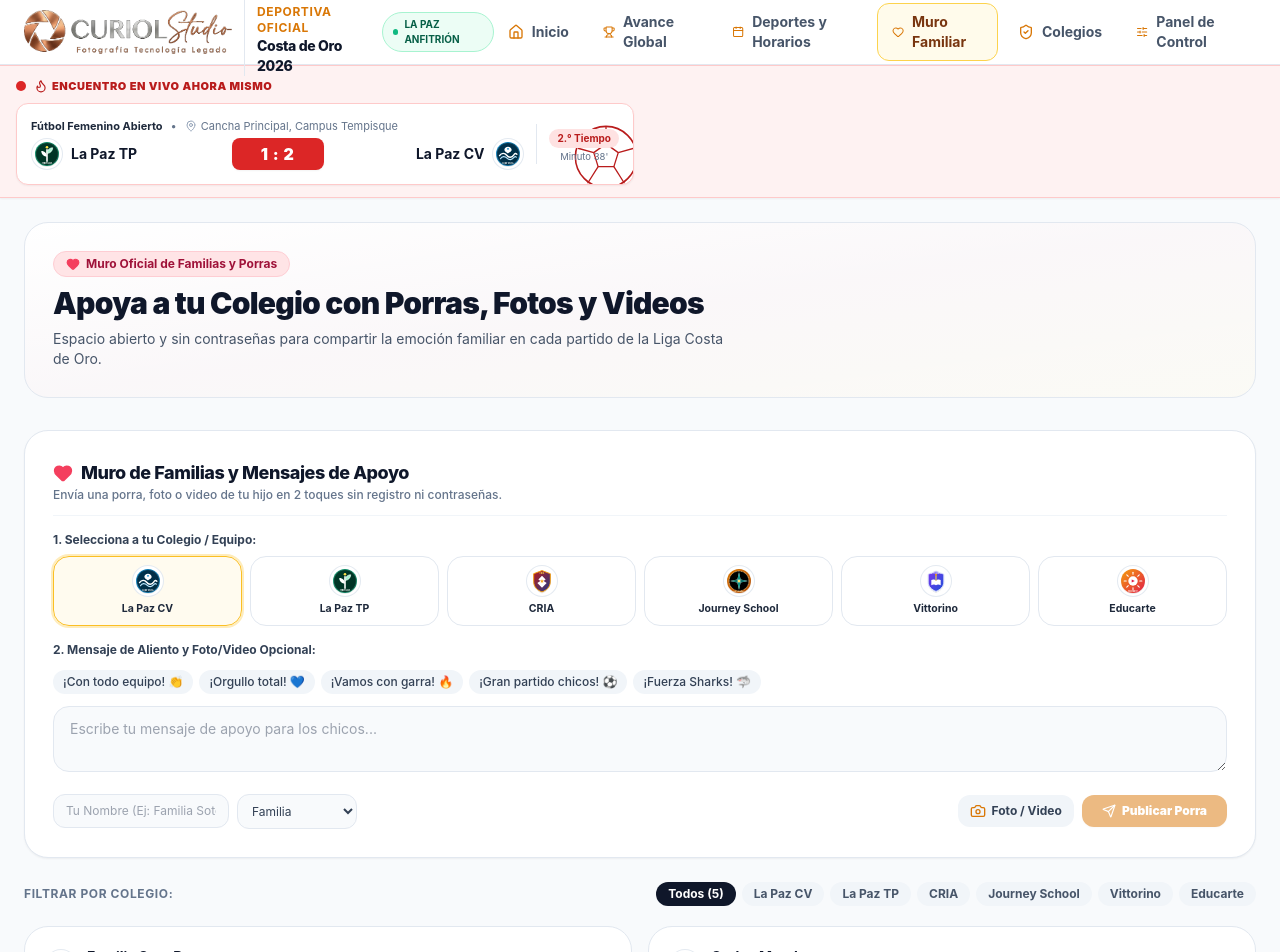
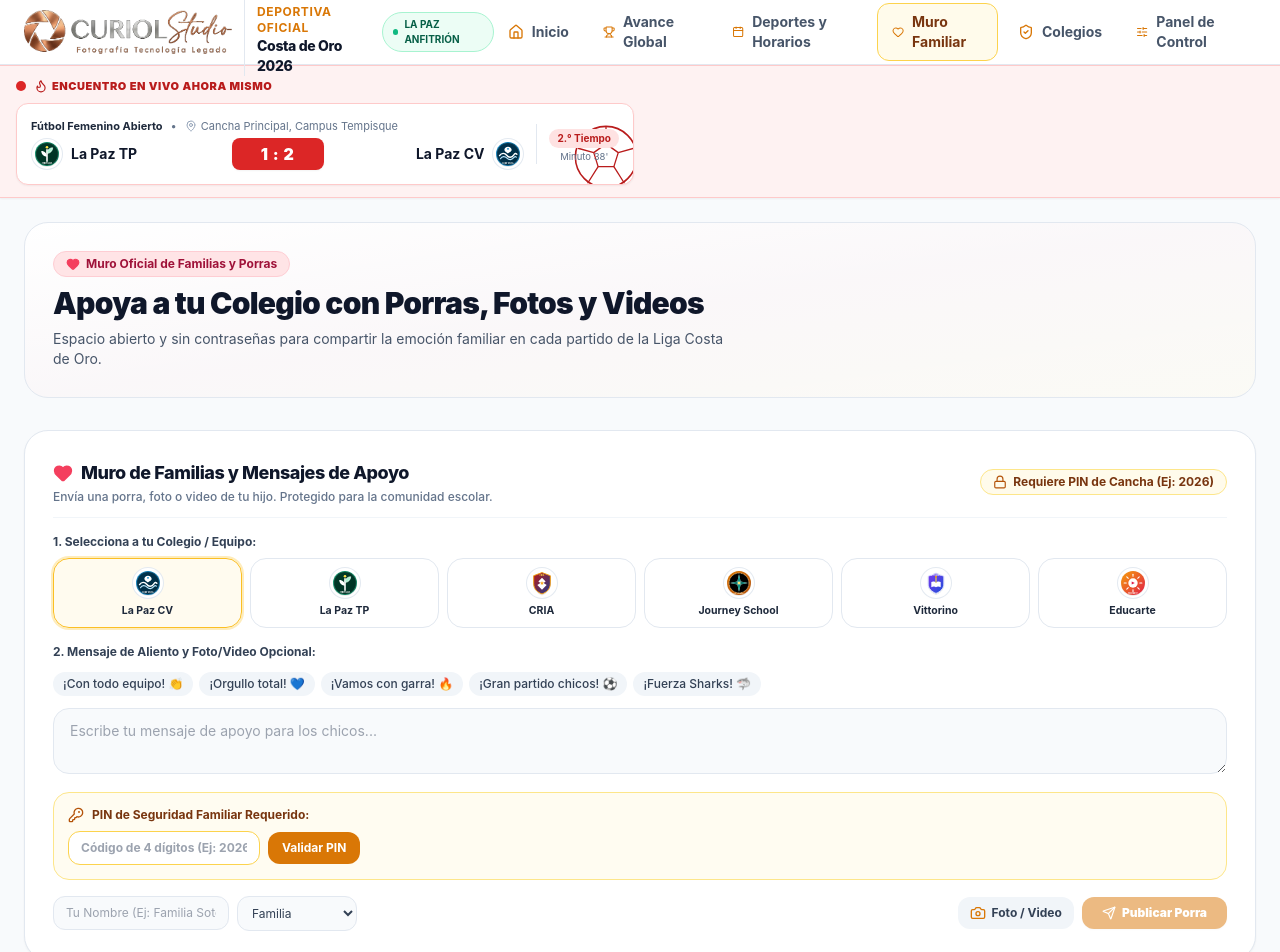
Before and after one commit to albustor/LD_costadeoro, a Next.js app: page /mural in a window 1280 px wide. Shown: the top 952 px of the page. Built offline with nearby package versions, Linux system fonts and the light colour scheme.

Commit message:
feat(security): implement family PIN quick-pass security, QR auto-validation, and user manual documentation

```diff
--- a/src/components/family/FamilyCheerWall.tsx
+++ b/src/components/family/FamilyCheerWall.tsx
@@ -16,8 +16,24 @@
   Flame,
   Share2,
   ThumbsUp,
-  Smile
+  Smile,
+  Lock,
+  KeyRound,
+  ShieldCheck,
+  AlertCircle
 } from 'lucide-react';
+
+const VALID_PINS: Record<string, string | 'all'> = {
+  '2026': 'all',
+  'PAZ2026': 'all',
+  'COSTA2026': 'all',
+  '1001': 'la-paz-cabo-velas',
+  '1002': 'la-paz-tempisque',
+  '2001': 'cria',
+  '3001': 'journey-school',
+  '4001': 'vittorino',
+  '5001': 'educarte',
+};
 
 const INITIAL_FAMILY_POSTS: FamilyPost[] = [
   {
@@ -104,6 +120,11 @@
   const [posts, setPosts] = useState<FamilyPost[]>(INITIAL_FAMILY_POSTS);
   const [selectedSchoolFilter, setSelectedSchoolFilter] = useState<string>('all');
 
+  // PIN de Seguridad y Verificación Familiar
+  const [isPinVerified, setIsPinVerified] = useState<boolean>(false);
+  const [enteredPin, setEnteredPin] = useState<string>('');
+  const [pinError, setPinError] = useState<string | null>(null);
+
   // Formulario de apoyo en 2 toques
   const [selectedSchoolId, setSelectedSchoolId] = useState<string>(schools[0]?.id || 'la-paz-cabo-velas');
   const [authorName, setAuthorName] = useState<string>('');
@@ -115,6 +136,47 @@
   const [isPosting, setIsPosting] = useState<boolean>(false);
   const [showSuccessBadge, setShowSuccessBadge] = useState<boolean>(false);
 
+  // Verificar si ya tiene PIN en localStorage o en la URL (?pass=2026 o ?pin=2026)
+  useEffect(() => {
+    if (typeof window !== 'undefined') {
+      const stored = localStorage.getItem('costa_de_oro_family_pin_verified');
+      if (stored === 'true') {
+        setIsPinVerified(true);
+        return;
+      }
+
+      // Comprobar parámetros de URL para acceso por QR
+      const params = new URLSearchParams(window.location.search);
+      const urlPin = params.get('pass') || params.get('pin') || params.get('code');
+      if (urlPin && VALID_PINS[urlPin.toUpperCase()]) {
+        setIsPinVerified(true);
+        localStorage.setItem('costa_de_oro_family_pin_verified', 'true');
+        const matchedSchool = VALID_PINS[urlPin.toUpperCase()];
+        if (matchedSchool && matchedSchool !== 'all') {
+          setSelectedSchoolId(matchedSchool);
+        }
+      }
+    }
+  }, []);
+
+  // Validar PIN ingresado
+  const handleValidatePin = (pinToTest: string) => {
+    const cleanPin = pinToTest.trim().toUpperCase();
+    if (VALID_PINS[cleanPin]) {
+      setIsPinVerified(true);
+      setPinError(null);
+      if (typeof window !== 'undefined') {
+        localStorage.setItem('costa_de_oro_family_pin_verified', 'true');
+      }
+      const matchedSchool = VALID_PINS[cleanPin];
+      if (matchedSchool && matchedSchool !== 'all') {
+        setSelectedSchoolId(matchedSchool);
+      }
+    } else {
+      setPinError('PIN no reconocido. Ingresa el código de 4 dígitos oficial (ej: 2026).');
+    }
+  };
+
   // Reacciones locales
   const handleReaction = (postId: string, type: 'like' | 'applause' | 'feature') => {
     setPosts((prev) =>
@@ -123,7 +185,6 @@
           const updatedLikes = type === 'like' ? p.likesCount + 1 : p.likesCount;
           const updatedApplause = type === 'applause' ? p.applauseCount + 1 : p.applauseCount;
           const updatedVotes = type === 'feature' ? p.featuredVotes + 1 : p.featuredVotes;
-          // Auto-promover a destacado si supera umbral
           const isFeatured = updatedLikes + updatedApplause >= 35 || updatedVotes >= 8 || p.isFeatured;
           return {
             ...p,
@@ -156,6 +217,13 @@
   // Enviar mensaje / foto
   const handleSubmitPost = (e: React.FormEvent) => {
     e.preventDefault();
+
+    // Si aún no está verificado el PIN
+    if (!isPinVerified) {
+      handleValidatePin(enteredPin);
+      return;
+    }
+
     if (!message.trim() && !mediaPreview) return;
 
     setIsPosting(true);
@@ -259,19 +327,34 @@
         </div>
       )}
 
-      {/* ✍️ FORMULARIO DE APOYO EN 2 TOQUES (CERO LOGIN) */}
+      {/* ✍️ FORMULARIO DE APOYO CON SEGURIDAD PIN (CERO FRICCIÓN / 2 TOQUES) */}
       {!featuredOnly && (
         <div className="bg-white rounded-3xl border border-slate-200 p-5 sm:p-7 shadow-sm space-y-4">
-          <div className="flex items-center justify-between border-b border-slate-100 pb-3">
+          <div className="flex flex-col sm:flex-row sm:items-center justify-between gap-2 border-b border-slate-100 pb-3">
             <div>
-              <h3 className="text-base sm:text-lg font-extrabold text-slate-900 tracking-tight flex items-center gap-2">
+              <div className="flex items-center gap-2">
                 <Heart className="w-5 h-5 text-rose-500 fill-rose-500" />
-                <span>Muro de Familias y Mensajes de Apoyo</span>
-              </h3>
-              <p className="text-xs text-slate-500 font-medium">
-                Envía una porra, foto o video de tu hijo en 2 toques sin registro ni contraseñas.
+                <h3 className="text-base sm:text-lg font-extrabold text-slate-900 tracking-tight">
+                  Muro de Familias y Mensajes de Apoyo
+                </h3>
+              </div>
+              <p className="text-xs text-slate-500 font-medium mt-0.5">
+                Envía una porra, foto o video de tu hijo. Protegido para la comunidad escolar.
               </p>
             </div>
+
+            {/* Badge de Seguridad / Estado de PIN */}
+            {isPinVerified ? (
+              <span className="inline-flex items-center gap-1.5 px-3 py-1 rounded-full bg-emerald-50 text-emerald-800 text-xs font-bold border border-emerald-200">
+                <ShieldCheck className="w-4 h-4 text-emerald-600" />
+                <span>PIN de Familia Verificado</span>
+              </span>
+            ) : (
+              <span className="inline-flex items-center gap-1.5 px-3 py-1 rounded-full bg-amber-50 text-amber-900 text-xs font-bold border border-amber-200">
+                <Lock className="w-3.5 h-3.5 text-amber-700" />
+                <span>Requiere PIN de Cancha (Ej: 2026)</span>
+              </span>
+            )}
 
             {showSuccessBadge && (
               <span className="inline-flex items-center gap-1 px-3 py-1 rounded-full bg-emerald-100 text-emerald-800 font-bold text-xs animate-bounce border border-emerald-300">
@@ -368,6 +451,41 @@
                   >
                     Eliminar
                   </button>
+                </div>
+              )}
+
+              {/* Fila de PIN de Seguridad si no está verificado */}
+              {!isPinVerified && (
+                <div className="p-3.5 bg-amber-50/70 border border-amber-200 rounded-2xl space-y-2">
+                  <div className="flex items-center gap-2 text-amber-900 text-xs font-bold">
+                    <KeyRound className="w-4 h-4 text-amber-700" />
+                    <span>PIN de Seguridad Familiar Requerido:</span>
+                  </div>
+                  <div className="flex items-center gap-2">
+                    <input
+                      type="text"
+                      placeholder="Código de 4 dígitos (Ej: 2026)"
+                      value={enteredPin}
+                      onChange={(e) => {
+                        setEnteredPin(e.target.value);
+                        setPinError(null);
+                      }}
+                      className="px-3 py-2 bg-white border border-amber-300 rounded-xl text-xs font-mono font-bold text-slate-900 w-48 focus:outline-hidden focus:ring-2 focus:ring-amber-500"
+                    />
+                    <button
+                      type="button"
+                      onClick={() => handleValidatePin(enteredPin)}
+                      className="px-3.5 py-2 rounded-xl bg-amber-600 hover:bg-amber-700 text-white text-xs font-bold cursor-pointer"
+                    >
+                      Validar PIN
+                    </button>
+                  </div>
+                  {pinError && (
+                    <p className="text-[11px] text-red-600 font-semibold flex items-center gap-1">
+                      <AlertCircle className="w-3.5 h-3.5" />
+                      <span>{pinError}</span>
+                    </p>
+                  )}
                 </div>
               )}
 
```
